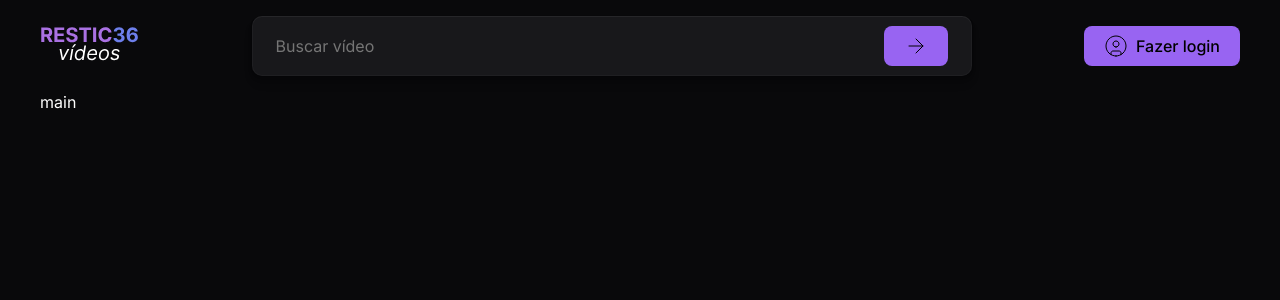
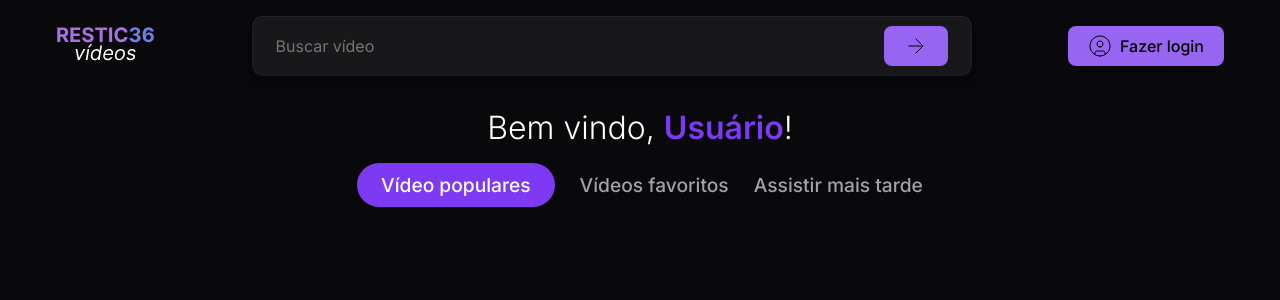
Before and after one commit to oJorta/restic36-projeto-final, an Angular app: page /home in a window 1280 px wide. Before the commit this address led to /. Shown: the top 300 px of the page. Built offline with nearby package versions, Linux system fonts and the light colour scheme.

Commit message:
feat: home view base structure and styling; updated routing

```diff
--- a/src/app/app.component.css
+++ b/src/app/app.component.css
@@ -5,5 +5,5 @@
   display: flex;
   flex-direction: column;
   gap: 1rem;
-  padding: 1rem 0;
+  padding: 1rem;
 }
--- a/src/app/app.component.html
+++ b/src/app/app.component.html
@@ -1,9 +1,6 @@
 <div class="content">
   <app-header></app-header>
   <main>
-    <p>main</p>
+    <router-outlet />
   </main>
-
 </div>
-
-<router-outlet />
--- a/src/app/app.routes.ts
+++ b/src/app/app.routes.ts
@@ -1,3 +1,7 @@
 import { Routes } from '@angular/router';
+import { HomeComponent } from './views/home/home.component';
 
-export const routes: Routes = [];
+export const routes: Routes = [
+  { path: 'home', component: HomeComponent },
+  { path: '', redirectTo: '/home', pathMatch: 'full' }
+];
--- /dev/null
+++ b/src/app/components/video-card/video-card.component.html
@@ -0,0 +1,3 @@
+<div class="video-card-container">
+
+</div>
--- /dev/null
+++ b/src/app/views/home/home.component.css
@@ -0,0 +1,53 @@
+.content {
+  padding: 1rem 0;
+}
+
+.greeting {
+  text-align: center;
+  font-weight: 300;
+}
+
+.username {
+  font-weight: 600;
+  color: var(--purple-secundary-color);
+}
+
+.category-selector-container {
+  padding-top: 1rem;
+  display: flex;
+  justify-content: center;
+  align-items: center;
+  gap: 25px;
+  width: 100%;
+}
+
+.category-option {
+  text-decoration: none;
+  font-size: 1.2rem;
+  font-weight: 500;
+  color: var(--zinc-secundary-text-color);
+  transition: .3s;
+}
+
+.category-option:hover {
+  color: var(--purple-primary-color);
+}
+
+.selected {
+  padding: 10px 24px;
+  border-radius: 99px;
+  background-color: var(--purple-secundary-color);
+  color: #ffffff;
+}
+
+.selected:hover {
+  color: #ffffff;
+}
+
+.videos-container {
+  padding-top: 2rem;
+  display: grid;
+  justify-items: center;
+  grid-template-columns: repeat(auto-fill, minmax(250px, 1fr));
+  gap: 1rem;
+}
--- /dev/null
+++ b/src/app/views/home/home.component.html
@@ -0,0 +1,18 @@
+<div class="content">
+  <h1 class="greeting">Bem vindo, <span class="username">Usuário</span>!</h1>
+
+  <div class="category-selector-container">
+    <a class="category-option selected" href="">Vídeo populares</a>
+    <a class="category-option" href="">Vídeos favoritos</a>
+    <a class="category-option" href="">Assistir mais tarde</a>
+  </div>
+
+  <div class="videos-container">
+    <app-video-card></app-video-card>
+    <app-video-card></app-video-card>
+    <app-video-card></app-video-card>
+    <app-video-card></app-video-card>
+    <app-video-card></app-video-card>
+    <app-video-card></app-video-card>
+  </div>
+</div>
```
Also changed, not shown: src/app/components/video-card/video-card.component.ts (added, +12 -0 lines), src/app/views/home/home.component.ts (added, +13 -0 lines), src/app/components/video-card/video-card.component.css (added), 2 other files (tests, documents, lock files or other folders).
